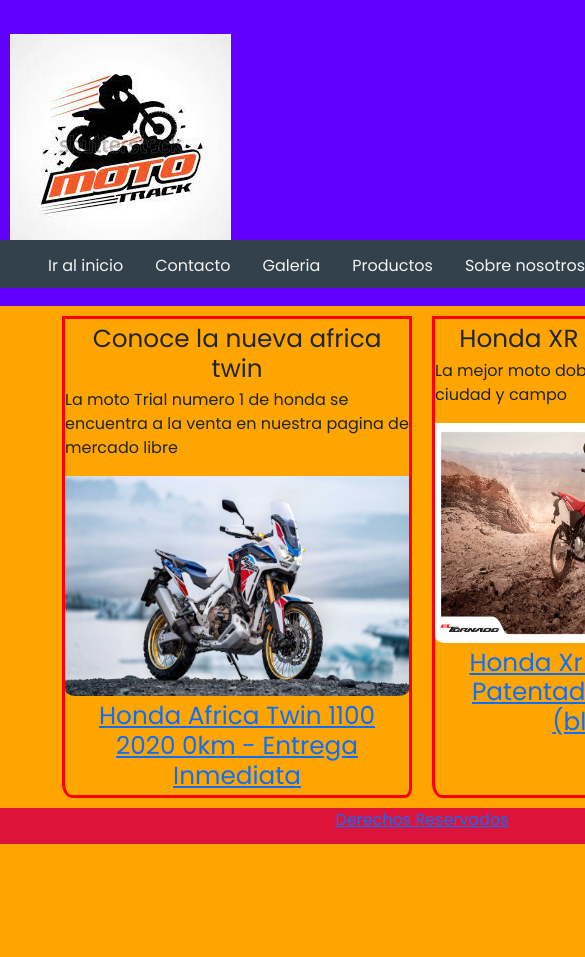
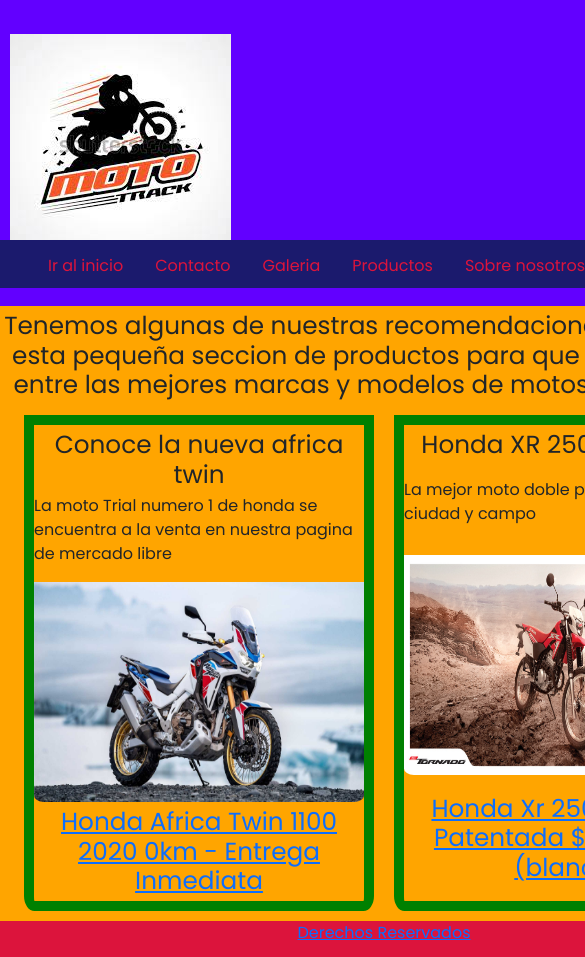
Before and after one commit to Leonardo-Cabrera-Zap/preentrega-proyeto-coder, a website: page pages/productos.html in a window 390 px wide. Shown: the top 957 px of the page, 585 px wide, since content can reach past the window. Before the commit the page ends 844 px from the top, so only its background shows below. Drawn offline with nearby package versions, Linux system fonts and the light colour scheme.

Commit message:
mi proyecto version 1.7

```diff
--- a/pages/productos.html
+++ b/pages/productos.html
@@ -11,8 +11,7 @@
     <link href="https://fonts.googleapis.com/css2?family=Lato:ital,wght@1,400;1,700&family=Poppins:ital,wght@0,400;1,300;1,500&display=swap" rel="stylesheet">
     <title>Mt Motors</title>
 </head>
-<body>
-    <div class="grid-container">
+<body class="grid-container">
     <header class="media">
         <a href="../index.html"  class="logo">
             <img src="../assets/logo-pagina.png" alt="logo de pagina"></a>
@@ -24,19 +23,19 @@
                 <a href="../pages/sobre-nosotros.html">Sobre nosotros</a>
             </ul>
     </header>
-<section class="ventas">
+       <h2>Tenemos algunas de nuestras recomendaciones para vos en esta pequeña seccion de productos para que puedas elegir entre las mejores marcas y modelos de motos del mercado</h2>
+<section class="ventas media-news">
     <article class="ventas-link">
-        <div class="ventas-card">
+        <div class="ventas-card media-card">
             <h2>Conoce la nueva africa twin</h2>
             <p>La moto Trial numero 1 de honda se encuentra a la venta en nuestra pagina de mercado libre</p>
             <img class="img" src="../assets/africa-twin.png" alt="africa-twin">
             <a href="https://moto.mercadolibre.com.ar/MLA-1376904183-honda-africa-twin-1100-2020-0km-entrega-inmediata-_JM#position=1&amp;search_layout=grid&amp;type=item&amp;tracking_id=125a4bc7-7143-4657-8041-2c6078136dda" class="ui-search-item__group__element shops__items-group-details ui-search-link" title="Honda Africa Twin 1100 2020 0km - Entrega Inmediata" target="_blank"><h2 aria-level="3" class="ui-search-item__title shops__item-title">Honda Africa Twin 1100 2020 0km - Entrega Inmediata</h2></a>
         </div>
-        <div class="ventas-card">
+        <div class="ventas-card media-card">
             <h2>Honda XR 250 "Tornado"</h2>
             <p>La mejor moto doble proposito para la ciudad y campo</p>
             <img class="img" src="../assets/tornado.png" alt="tornado">
-
             <a href="https://moto.mercadolibre.com.ar/MLA-1443819944-honda-xr-250-tornado-patentada-2946000-blanca-_JM#position=2&amp;search_layout=grid&amp;type=item&amp;tracking_id=f3fa0790-9033-4330-9689-22f1cb9c401f" class="ui-search-item__group__element shops__items-group-details ui-search-link" title="Honda Xr 250 Tornado Patentada $2.946.000  (blanca)" target="_blank"><h2 aria-level="3" class="ui-search-item__title shops__item-title">Honda Xr 250 Tornado Patentada $2.946.000  (blanca)</h2></a>
         </div>
     </article>
@@ -45,11 +44,6 @@
     <div class="derechos">
     <a href="../index.html" class="foot">Derechos Reservados</a>
     </div>
-    <!-- <article>
-        <a href="../index.html" class="footi"><img src="../assets/fb-logo.png" alt="logo-fb" class="logos"></a>
-        <a href="../index.html" class="footi"><img src="../assets/insta-logo.png" alt="logo-insta" class="logos"></a>
-        <a href="../index.html" class="footi"><img src="../assets/x-logo.png" alt="logo-x" class="logos"></a>
-    </article> -->
 </footer>
 </div>
 <script src="https://cdn.jsdelivr.net/npm/bootstrap@5.3.2/dist/js/bootstrap.bundle.min.js" integrity="sha384-C6RzsynM9kWDrMNeT87bh95OGNyZPhcTNXj1NW7RuBCsyN/o0jlpcV8Qyq46cDfL" crossorigin="anonymous"></script>
--- a/styles/styles.css
+++ b/styles/styles.css
@@ -14,9 +14,16 @@
 }
 .grid-container {
     display: grid;
-    height: 50vh;
-    width: 100% ;
-    grid-template-rows: 0.3fr auto 1/3fr;
+    height: 100vh;
+    width: 100vw ;
+    grid-template-rows: 238px 1fr ;
+    /* grid-template-columns: 1fr 1fr 1fr; */
+   /*  grid-area:
+    "media media media"
+    "main main main"
+    "footer footer footer"; */
+
+
 
 }
 /* main {
@@ -32,15 +39,16 @@
 }
 .menu {
     overflow: hidden;
-    background-color: #32414b;
+    background-color: #1b1a6d;
+
 }
 .menu a {
     float: left;
-        display: block;
-        color: #f2f2f2;
-        text-align: center;
-        padding: 14px 16px;
-        text-decoration: none;
+    display: block;
+    color: crimson;
+    text-align: center;
+    padding: 14px 16px;
+    text-decoration: none;
 }
 ul {
     width: 50%;
@@ -81,7 +89,7 @@
     border-radius: 0 0 3% 3%;
 }
 .news {
-    display: grid;
+    display: flex;
     flex-direction: column;
     align-items: center;
     justify-content: center;
@@ -116,25 +124,6 @@
     height: 36px;
     text-align: center;
 }
-/* .foot {
-    font-family: 'Poppins', sans-serif;
-    align-items: center;
-    text-align: center;
-    justify-content: center;
-}
-
-.footi {
-    text-align: center;
-    margin: 50px 30px ;
-    height: 50px;
-
-}
-.logos {
-  width:  45px;
-  align-items: flex-end;
-  margin-left: 20vw;
-  margin-top: 20px;
-}  */
 .mapa {
     display: grid;
     height: 50vh;
@@ -187,11 +176,15 @@
 }
 
 @media (max-width: 768px){
+    .grid-container {
+        display: grid;
+        grid-template-rows: 1fr 1fr ;
+    }
     body {
         display: grid;
         background-color: orange;
-        width: 100vh;
-        height: 80%;
+        width: 768px;
+        height: 768px;
     }
     ul {
         width: 120%;
@@ -203,6 +196,8 @@
     }
     .media {
         display: grid;
+        height: 306px;
+        width: 768px;
        }
     .logo  {
         display: grid   ;
@@ -221,15 +216,17 @@
         text-decoration: none;
 
     }
+    /* .news {
+        display: flex;
+    }
+    .new-cards {
+        display: flex;
+    } */
 
 
     main {
         height: 100%;
         width: 100%;
-    }
-    .grid-container {
-        display: grid;
-        grid-template-rows: 0.3fr auto 0.3fr;
     }
     .main-galeria {
         background-color: black ;
@@ -239,7 +236,7 @@
     }
     .media-news {
         display: grid;
-        flex-direction: column;
+        flex-direction: row;
         align-items: center;
         justify-content: center;
     }
```
Also changed, not shown: index.html (+7 -12 lines), package.json (added, +11 -0 lines), pages/contacto.html (+2 -8 lines), pages/galeria.html (+3 -10 lines), pages/sobre-nosotros.html (+3 -10 lines), proyecto-sass/index.html (added), proyecto-sass/scss/style.scss (added), proyecto-sass/style.css (added).
